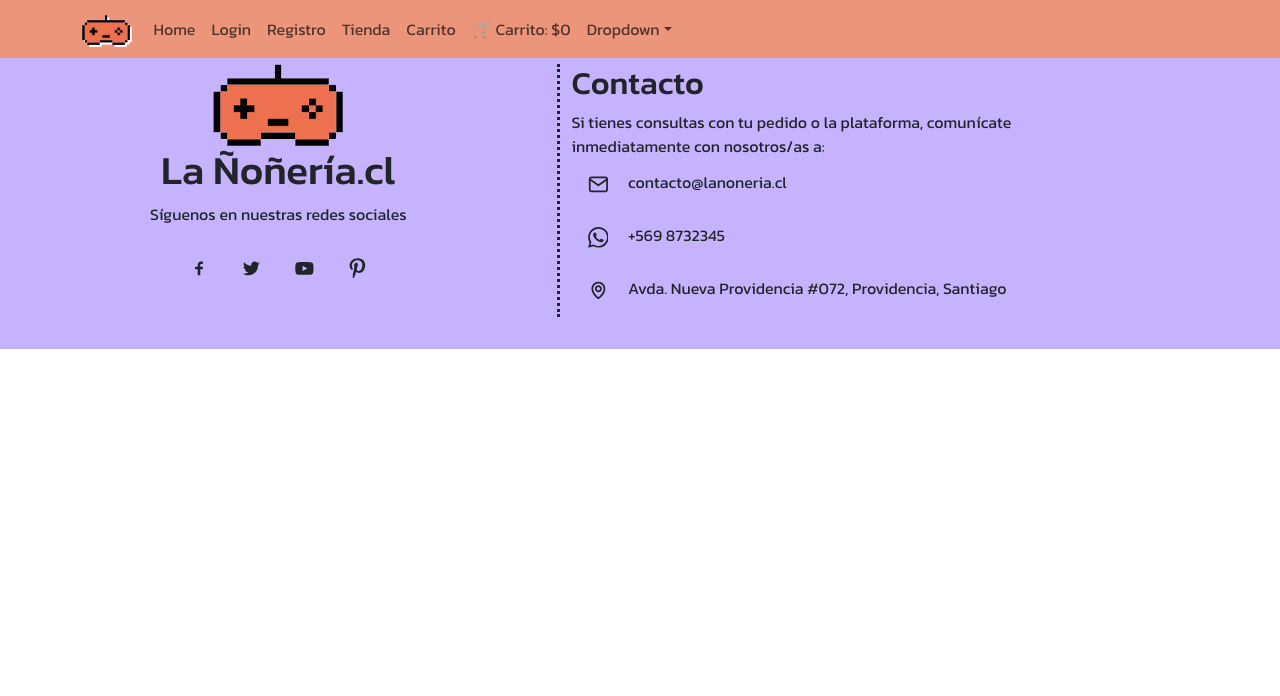
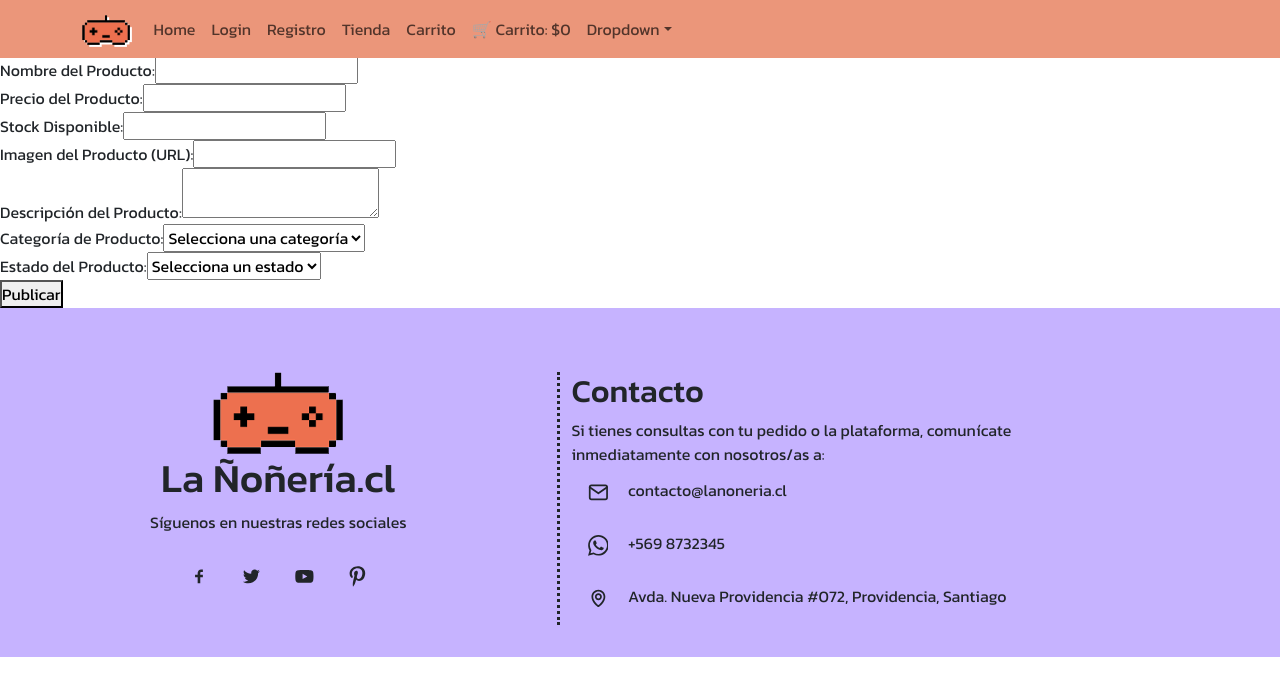
Before and after one commit to cpileon/la_-o-eria_cl, a React (Vite) app: page /publicar in a window 1280 px wide. Shown: the top 696 px of the page. Built offline with nearby package versions, Linux system fonts and the light colour scheme.

Commit message:
vista publicar producto

```diff
--- a/src/App.jsx
+++ b/src/App.jsx
@@ -16,6 +16,7 @@ import Register from './views/Register'
 import Tienda from './views/Tienda'
 import Producto from './views/Producto'
 import Carrito from './views/Carrito'
+import Publicar from './views/Publicar'
 
 
 //HOLAHOLA//
@@ -35,6 +36,7 @@ function App() {
             <Route path="/producto/:id" element={<Producto />} />
             <Route path="/carrito" element={<Carrito />} />
             <Route path="/perfil" element={<Perfil />} />
+            <Route path="/publicar" element={<Publicar />} />
           </Routes>
           <Footer />
         </Provider>
--- a/src/views/Perfil.jsx
+++ b/src/views/Perfil.jsx
@@ -19,11 +19,12 @@ const Perfil = () => {
                     <div className="card2">
                         <h4>¿Qué te gustaría hacer ahora?</h4>
                         <ul>
-                    <li>Ver mis productos</li>
-                    <li>Vender un producto</li>
-                    <li>Ir a Mi Carrito</li>
-                    <li>Editar Mi Perfil</li>
-                    <li>Cerrar Sesión</li>
+                            <a ></a>
+                            <li><a href="#">Ver mis productos</a></li>
+                            <li><a href="/publicar">Publicar un producto</a></li>
+                            <li><a href="/carrito">Ir a Mi Carrito</a></li>
+                            <li><a href="#">Editar Mi Perfil</a></li>
+                            <li><a href="#">Cerrar Sesión</a></li>
                         </ul>
                     </div>
                 </Col>
--- /dev/null
+++ b/src/views/Publicar.jsx
@@ -0,0 +1,167 @@
+import { useState, useContext } from "react";
+import { useNavigate } from "react-router-dom";
+import Context from "../Context";
+import axios from "axios";
+import 'bootstrap/dist/css/bootstrap.min.css';
+
+export default function Publicar() {
+    const { productos, setProductos } = useContext(Context);
+
+    const navigate = useNavigate();
+
+    const [productoNuevo, setProductoNuevo] = useState({
+        nombre: "",
+        precio: "",
+        stock: "",
+        imagen: "",
+        descripcion: "",
+        categoria: "",
+        estado: "",
+    });
+
+    const handleChange = (e) => {
+        const { name, value } = e.target;
+        setProductoNuevo({ ...productoNuevo, [name]: value });
+    };
+
+    const handleSubmit = (e) => {
+        e.preventDefault();
+        // Validación de los campos antes de agregar el producto
+        if (
+            productoNuevo.nombre &&
+            productoNuevo.precio &&
+            productoNuevo.stock &&
+            productoNuevo.imagen &&
+            productoNuevo.descripcion &&
+            productoNuevo.categoria &&
+            productoNuevo.estado
+        ) {
+            publicarProducto(); // Llamada a la función de publicación
+        } else {
+            alert("Por favor, completa todos los campos del formulario.");
+        }
+    };
+
+    const publicarProducto = async () => {
+        const urlServer = "http://localhost:3000";
+        const endpoint = "/publicar";
+
+        try {
+            await axios.post(urlServer + endpoint, productoNuevo);
+            alert("Producto publicado con éxito");
+            // Actualiza el estado global de productos después de la publicación
+            setProductos([...productos, productoNuevo]);
+            // Limpia el formulario
+            setProductoNuevo({
+                nombre: "",
+                precio: "",
+                stock: "",
+                imagen: "",
+                descripcion: "",
+                categoria: "",
+                estado: "",
+            });
+            navigate("/tienda");
+        } catch (error) {
+            alert("Algo salió mal ...");
+            console.error(error);
+        }
+    };
+
+
+    return (
+        <div>
+            <h1>Publicar un Producto</h1>
+            <form onSubmit={handleSubmit}>
+                <div>
+                    <label htmlFor="nombre">Nombre del Producto:</label>
+                    <input
+                        type="text"
+                        id="nombre"
+                        name="nombre"
+                        value={productoNuevo.nombre}
+                        onChange={handleChange}
+                        required
+                    />
+                </div>
+                <div>
+                    <label htmlFor="precio">Precio del Producto:</label>
+                    <input
+                        type="number"
+                        id="precio"
+                        name="precio"
+                        value={productoNuevo.precio}
+                        onChange={handleChange}
+                        required
+                    />
+                </div>
+                <div>
+                    <label htmlFor="stock">Stock Disponible:</label>
+                    <input
+                        type="number"
+                        id="stock"
+                        name="stock"
+                        value={productoNuevo.stock}
+                        onChange={handleChange}
+                        required
+                    />
+                </div>
+                <div>
+                    <label htmlFor="imagen">Imagen del Producto (URL):</label>
+                    <input
+                        type="url"
+                        id="imagen"
+                        name="imagen"
+                        value={productoNuevo.imagen}
+                        onChange={handleChange}
+                        required
+                    />
+                </div>
+                <div>
+                    <label htmlFor="descripcion">Descripción del Producto:</label>
+                    <textarea
+                        id="descripcion"
+                        name="descripcion"
+                        value={productoNuevo.descripcion}
+                        onChange={handleChange}
+                        required
+                    />
+                </div>
+                <div>
+                    <label htmlFor="categoria">Categoría de Producto:</label>
+                    <select
+                        id="categoria"
+                        name="categoria"
+                        value={productoNuevo.categoria}
+                        onChange={handleChange}
+                        required
+                    >
+                        <option value="">Selecciona una categoría</option>
+                        <option value="Videojuego">Videojuego</option>
+                        <option value="Juego de Cartas">Juego de Cartas</option>
+                        <option value="Figura coleccionable">Figura coleccionable</option>
+                        <option value="Accesorio">Accesorio</option>
+                    </select>
+                </div>
+                <div>
+                    <label htmlFor="estado">Estado del Producto:</label>
+                    <select
+                        id="estado"
+                        name="estado"
+                        value={productoNuevo.estado}
+                        onChange={handleChange}
+                        required
+                    >
+                        <option value="">Selecciona un estado</option>
+                        <option value="Nuevo">Nuevo</option>
+                        <option value="Usado/ como nuevo">Usado/ como nuevo</option>
+                        <option value="Usado/ con detalles">Usado/ con detalles</option>
+                        <option value="Usado/ faltan piezas">Usado/ faltan piezas</option>
+                    </select>
+                </div>
+
+                <button type="submit">Publicar</button>
+            </form>
+        </div>
+    );
+}
```
Lines whose indentation alone changed are shown as unchanged.
